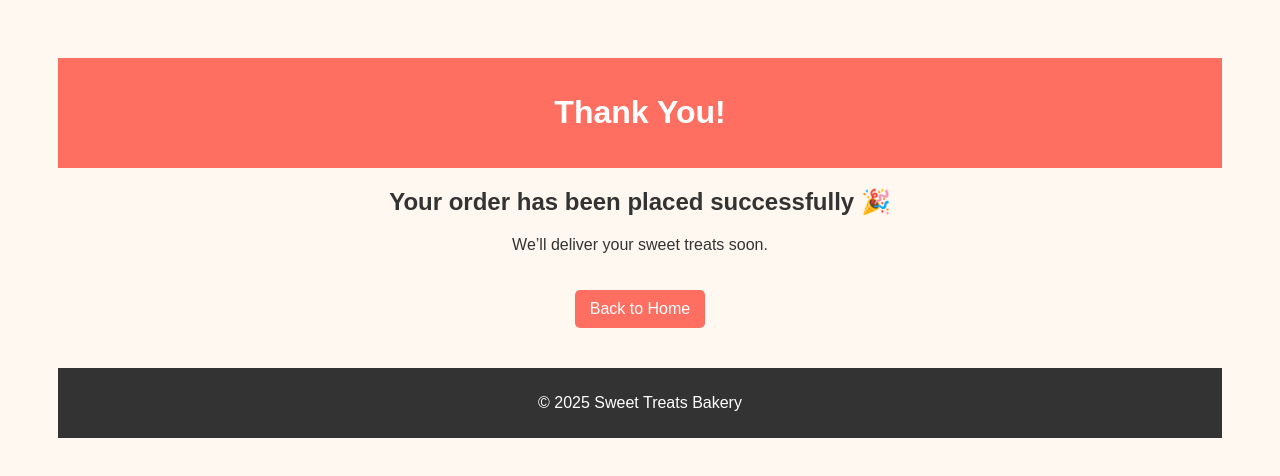
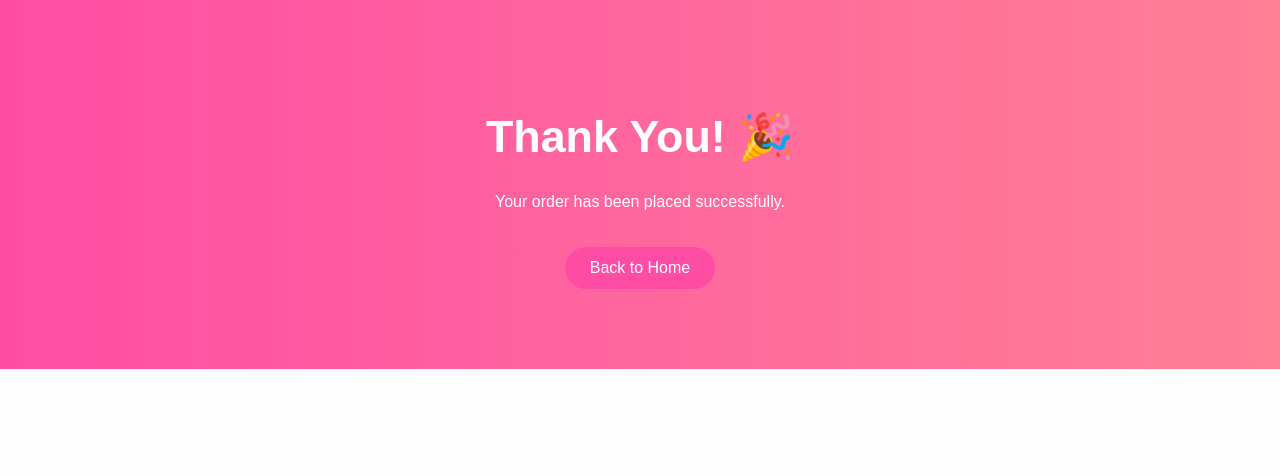
Before and after one commit to Harshireddy07/Bakey, a plain HTML site: page thankyou.html in a window 1280 px wide. Drawn offline with Linux system fonts and the light colour scheme.

Commit message:
Update thankyou.html

```diff
--- a/thankyou.html
+++ b/thankyou.html
@@ -3,53 +3,20 @@
 <head>
   <meta charset="UTF-8">
   <meta name="viewport" content="width=device-width, initial-scale=1.0">
-  <title>Thank You - Sweet Treats Bakery</title>
+  <title>Thank You - Aura</title>
   <style>
-    body {
-      font-family: Arial, sans-serif;
-      background: #fff8f0;
-      color: #333;
-      text-align: center;
-      padding: 50px;
-    }
-    header {
-      background: #ff6f61;
-      color: white;
-      padding: 15px;
-    }
-    a {
-      display: inline-block;
-      margin-top: 20px;
-      padding: 10px 15px;
-      background: #ff6f61;
-      color: white;
-      text-decoration: none;
-      border-radius: 5px;
-    }
-    a:hover {
-      background: #e65a50;
-    }
-    footer {
-      margin-top: 40px;
-      background: #333;
-      color: white;
-      padding: 10px;
-    }
+    body{font-family:Poppins,sans-serif;margin:0;background:#fdfdfd;color:#333;text-align:center;}
+    .hero{background:linear-gradient(to right,#ff4da6,#ff8095);color:white;padding:80px 20px;}
+    .hero h1{font-size:2.8rem;}
+    .btn{display:inline-block;margin-top:20px;padding:12px 25px;background:#ff4da6;color:white;border-radius:25px;text-decoration:none;}
+    .btn:hover{background:#e60073;}
   </style>
 </head>
 <body>
-  <header>
-    <h1>Thank You!</h1>
+  <header class="hero">
+    <h1>Thank You! 🎉</h1>
+    <p>Your order has been placed successfully.</p>
+    <a href="index.html" class="btn">Back to Home</a>
   </header>
-
-  <main>
-    <h2>Your order has been placed successfully 🎉</h2>
-    <p>We’ll deliver your sweet treats soon.</p>
-    <a href="index.html">Back to Home</a>
-  </main>
-
-  <footer>
-    <p>&copy; 2025 Sweet Treats Bakery</p>
-  </footer>
 </body>
 </html>
```
